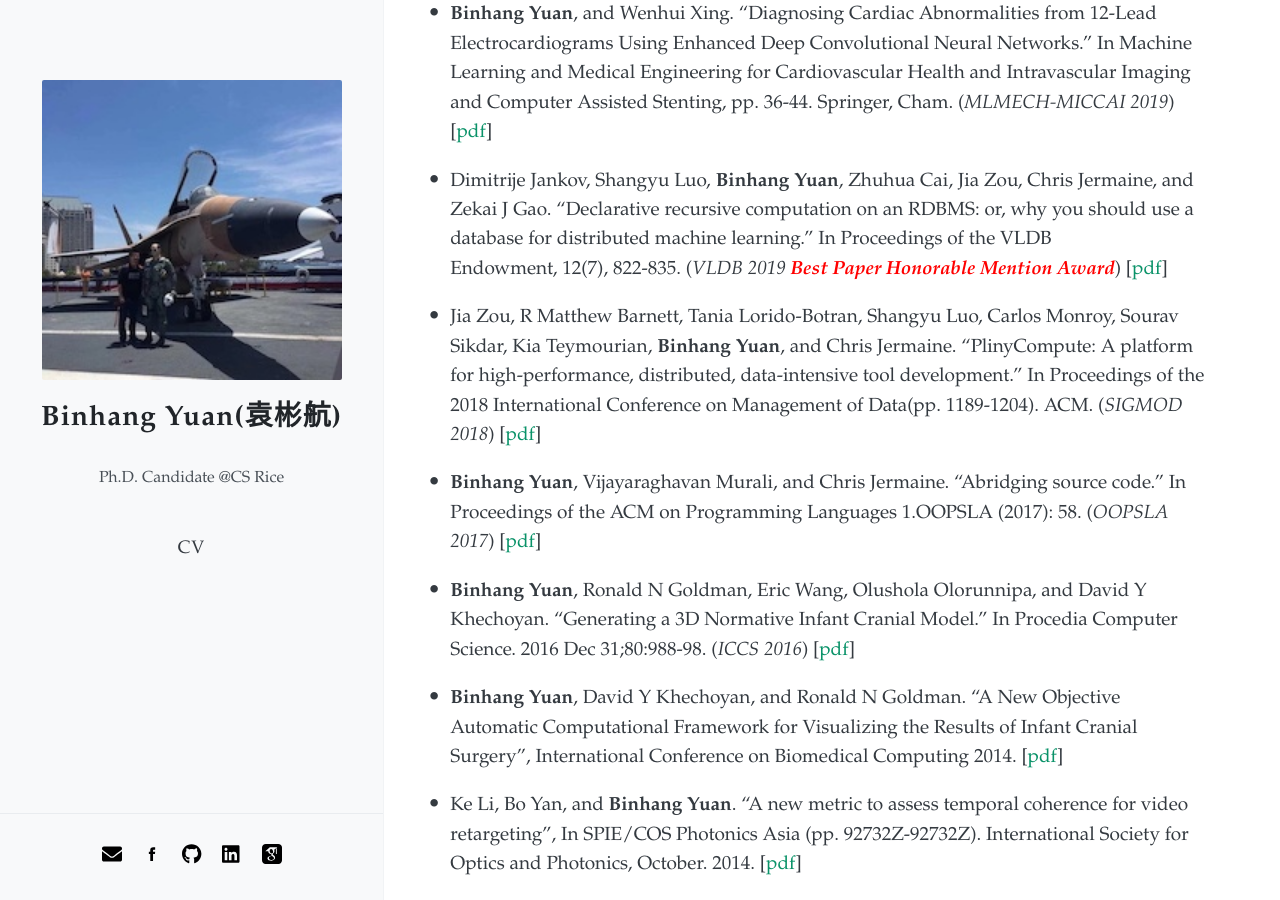
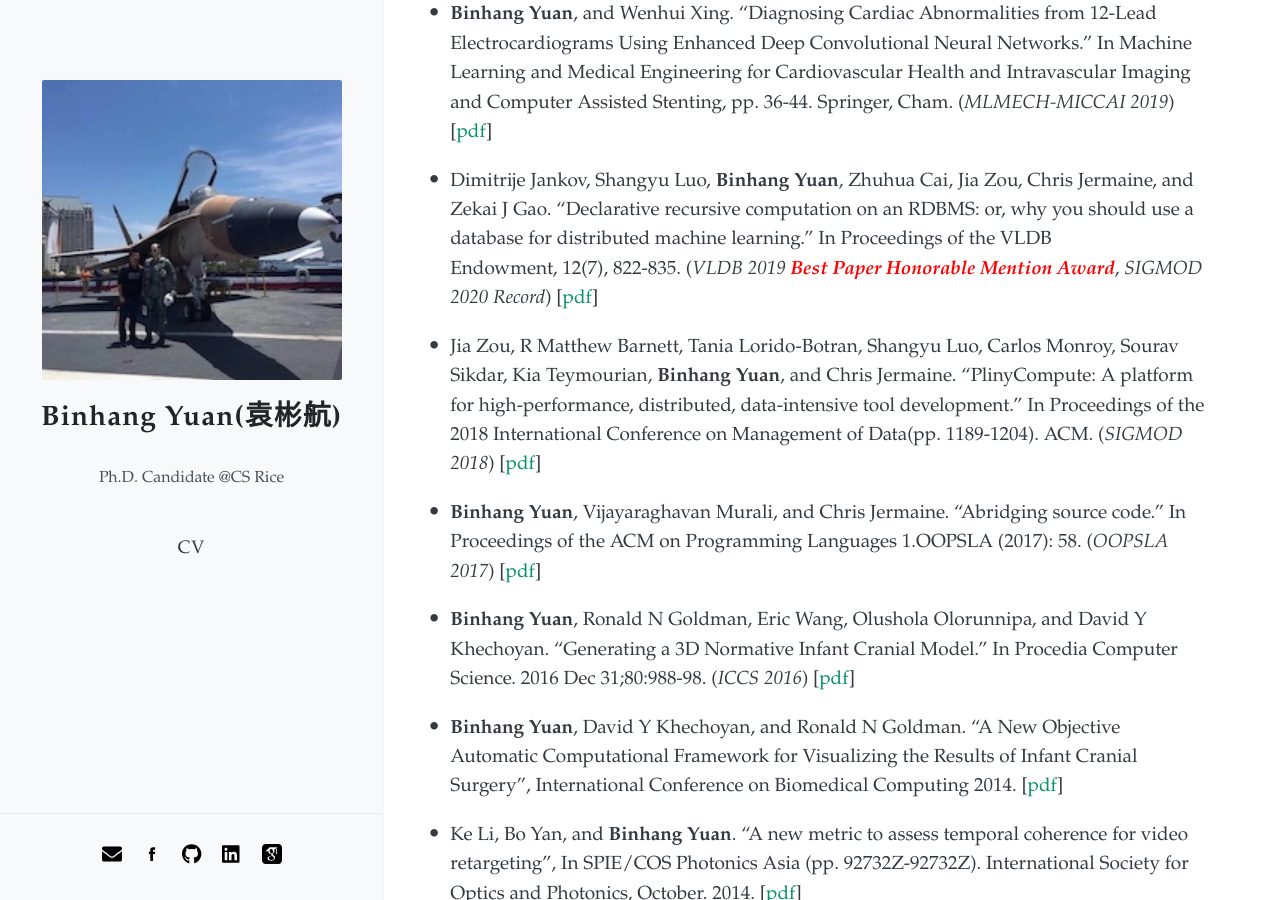
Before and after one commit to BinhangYuan/site, a Jekyll site: the page built from index.md, in a window 1280 px wide and 900 px high, scrolled down 1021 px. Built offline with Jekyll 4.4.1, drawn with Linux system fonts in a browser that asks for light colours; nearby versions of some CDN libraries.

Commit message:
Update index.md

```diff
--- a/index.md
+++ b/index.md
@@ -26,7 +26,7 @@ On the other hand, I am also interested in building data mining/machine learning
 
 - **Binhang Yuan**, and Wenhui Xing. “Diagnosing Cardiac Abnormalities from 12-Lead Electrocardiograms Using Enhanced Deep Convolutional Neural Networks.” In Machine Learning and Medical Engineering for Cardiovascular Health and Intravascular Imaging and Computer Assisted Stenting, pp. 36-44. Springer, Cham.  (*MLMECH-MICCAI 2019*) \[[pdf](publications/2019_MICCAI_Diagnosing.pdf)\]
 
-- Dimitrije Jankov, Shangyu Luo, **Binhang Yuan**, Zhuhua Cai, Jia Zou, Chris Jermaine, and Zekai J Gao. "Declarative recursive computation on an RDBMS: or, why you should use a database for distributed machine learning." In Proceedings of the VLDB Endowment, 12(7), 822-835. (*VLDB 2019* <strong><em><span style="color:red"> Best Paper Honorable Mention Award</span></em></strong>) \[[pdf](publications/2019_VLDB_Declarative.pdf)\]
+- Dimitrije Jankov, Shangyu Luo, **Binhang Yuan**, Zhuhua Cai, Jia Zou, Chris Jermaine, and Zekai J Gao. "Declarative recursive computation on an RDBMS: or, why you should use a database for distributed machine learning." In Proceedings of the VLDB Endowment, 12(7), 822-835. (*VLDB 2019* <strong><em><span style="color:red"> Best Paper Honorable Mention Award</span></em></strong>, *SIGMOD 2020 Record*) \[[pdf](publications/2019_VLDB_Declarative.pdf)\]
 
 - Jia Zou, R Matthew Barnett, Tania Lorido-Botran, Shangyu Luo, Carlos Monroy, Sourav Sikdar, Kia Teymourian, **Binhang Yuan**, and Chris Jermaine. "PlinyCompute: A platform for high-performance, distributed, data-intensive tool development." In Proceedings of the 2018 International Conference on Management of Data(pp. 1189-1204). ACM. (*SIGMOD 2018*) \[[pdf](publications/2018_SIGMOD_PlinyCompute.pdf)\]
 
```
